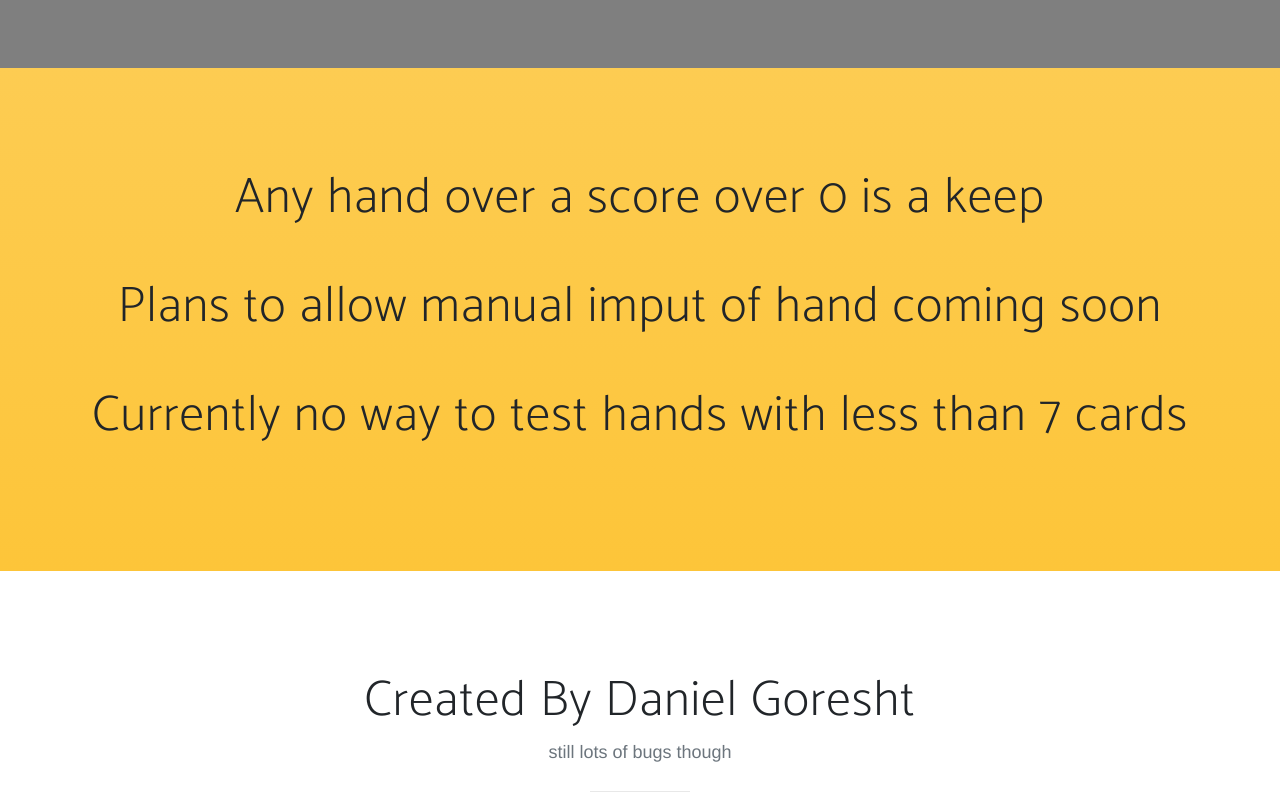
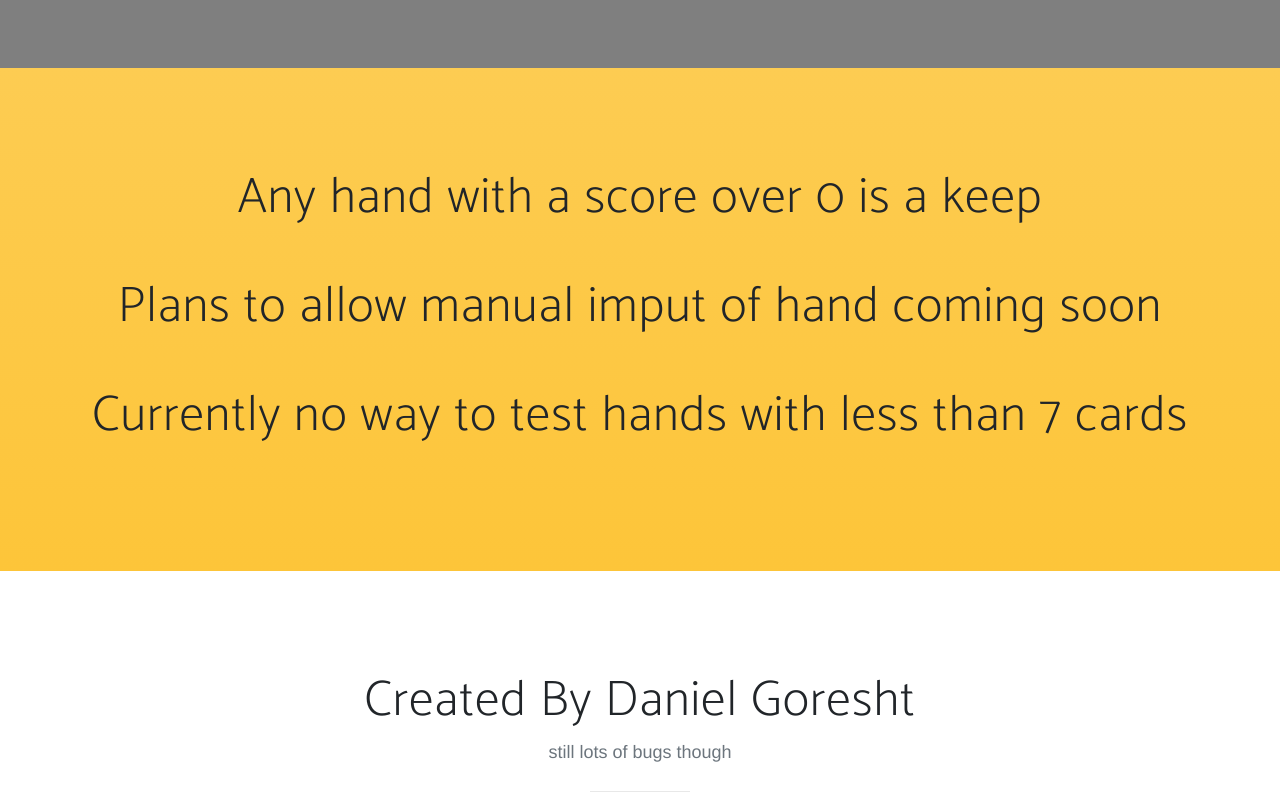
Before and after one commit to DanielGoresht/DredgeKeep, a plain HTML site: page index.html in a window 1280 px wide. Shown: the part 2727-3527 px from the top of the page. Drawn offline with Linux system fonts and the light colour scheme; a web font is replaced by a local one.

Commit message:
Add files via upload

```diff
--- a/index.html
+++ b/index.html
@@ -132,7 +132,7 @@
 
     <section class="contact bg-primary" id="contact">
       <div class="container">
-        <h2>Any hand over a score over 0 is a keep</h2>
+        <h2>Any hand with a score over 0 is a keep</h2>
       <br>
         <h2>Plans to allow manual imput of hand coming soon</h2>
       <br>
```
